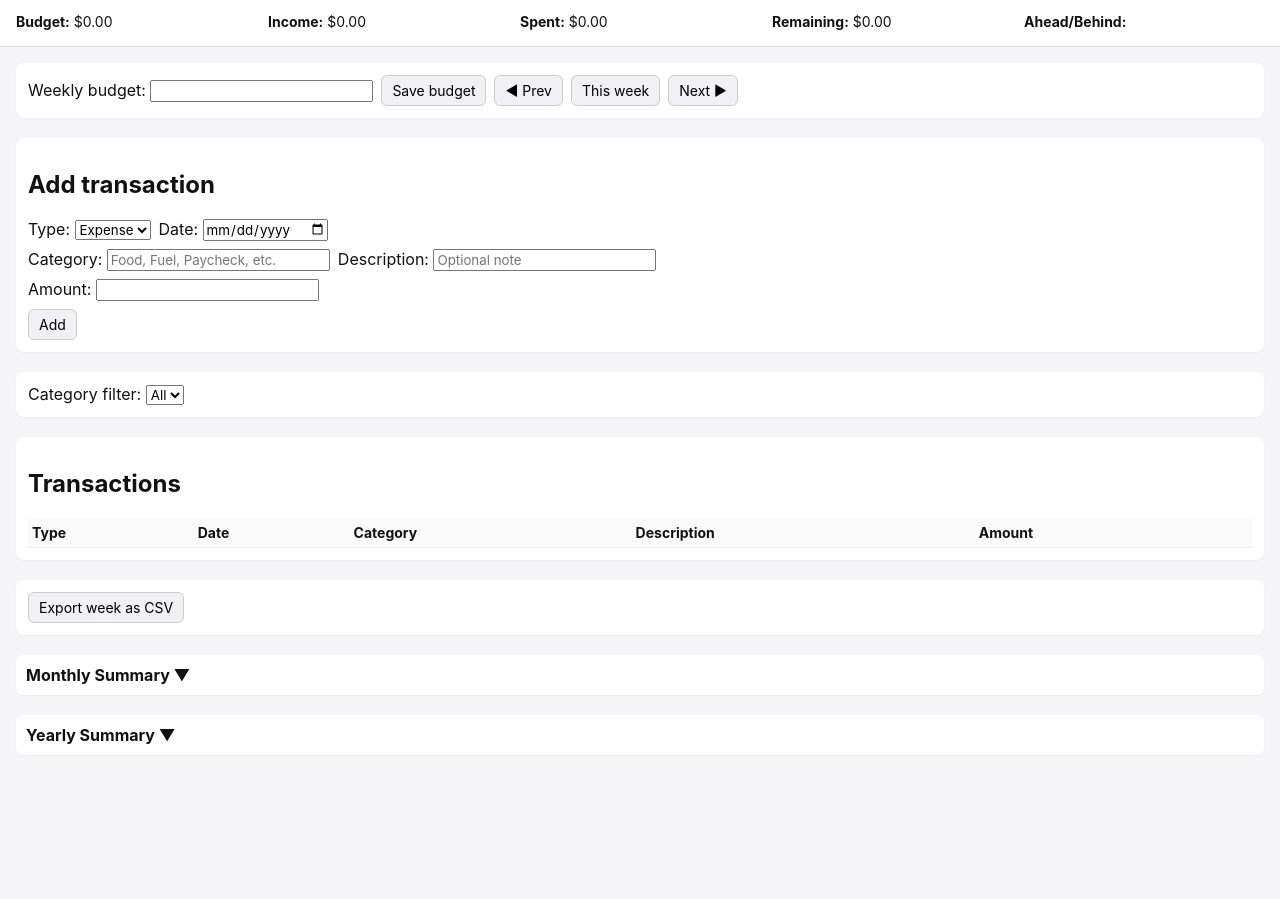
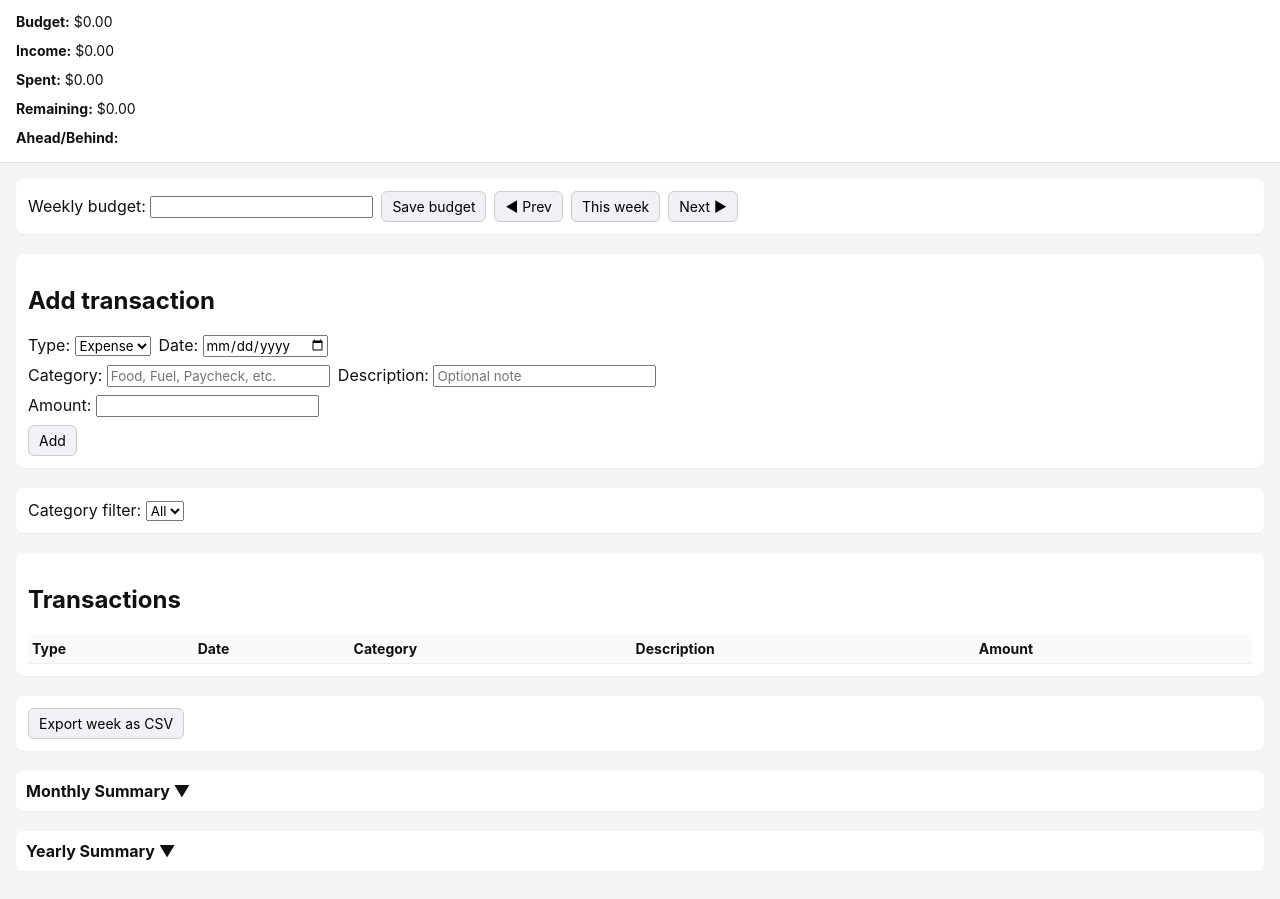
Before and after one commit to frankbarnes/weekly-budget, a plain HTML site: page index.html in a window 1280 px wide. Shown: the part 45-944 px from the top of the page. Before the commit the page ends 836 px from the top, so only its background shows below. Drawn offline with Linux system fonts and the light colour scheme.

Commit message:
styles.css

```diff
--- a/styles.css
+++ b/styles.css
@@ -30,10 +30,11 @@ h1 {
 .summary {
   margin-top: 8px;
   display: grid;
-  grid-template-columns: repeat(auto-fit, minmax(140px, 1fr));
+  grid-template-columns: 1fr;
   gap: 12px;
   font-size: 14px;
 }
+
 
 
 main {
```
